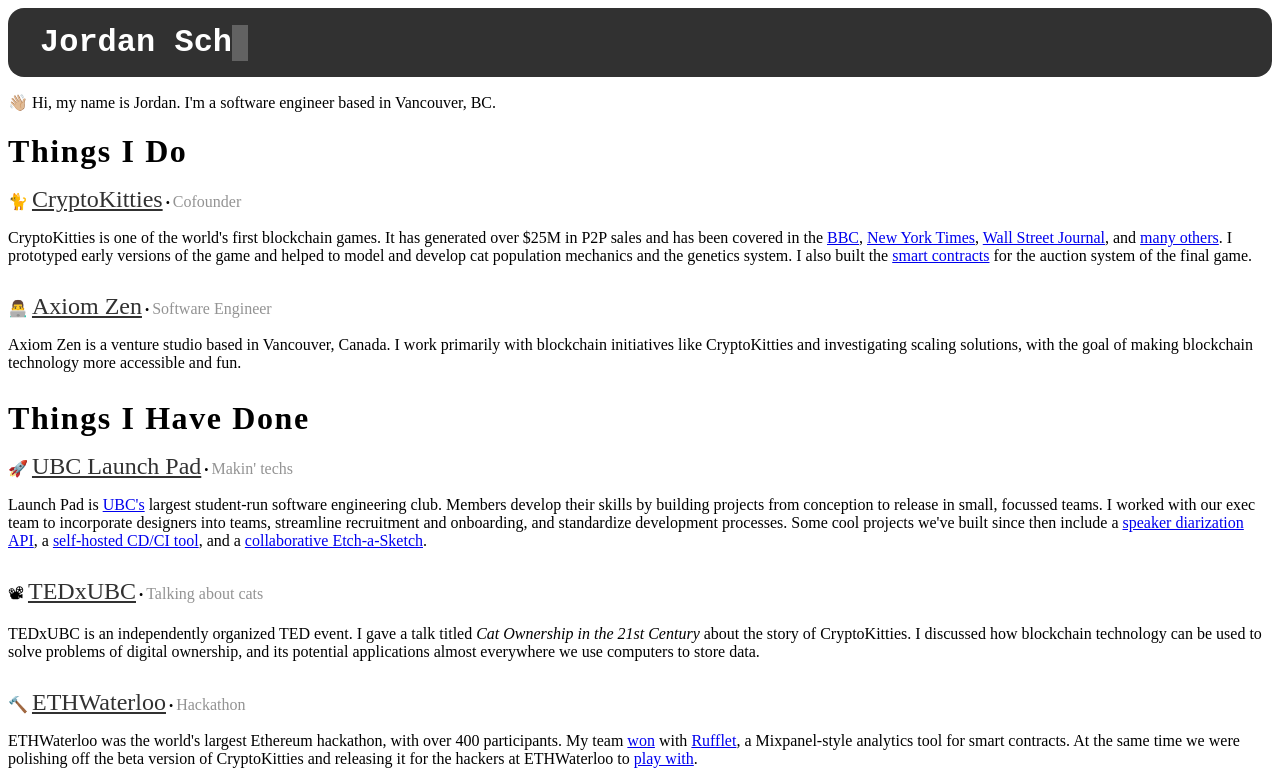
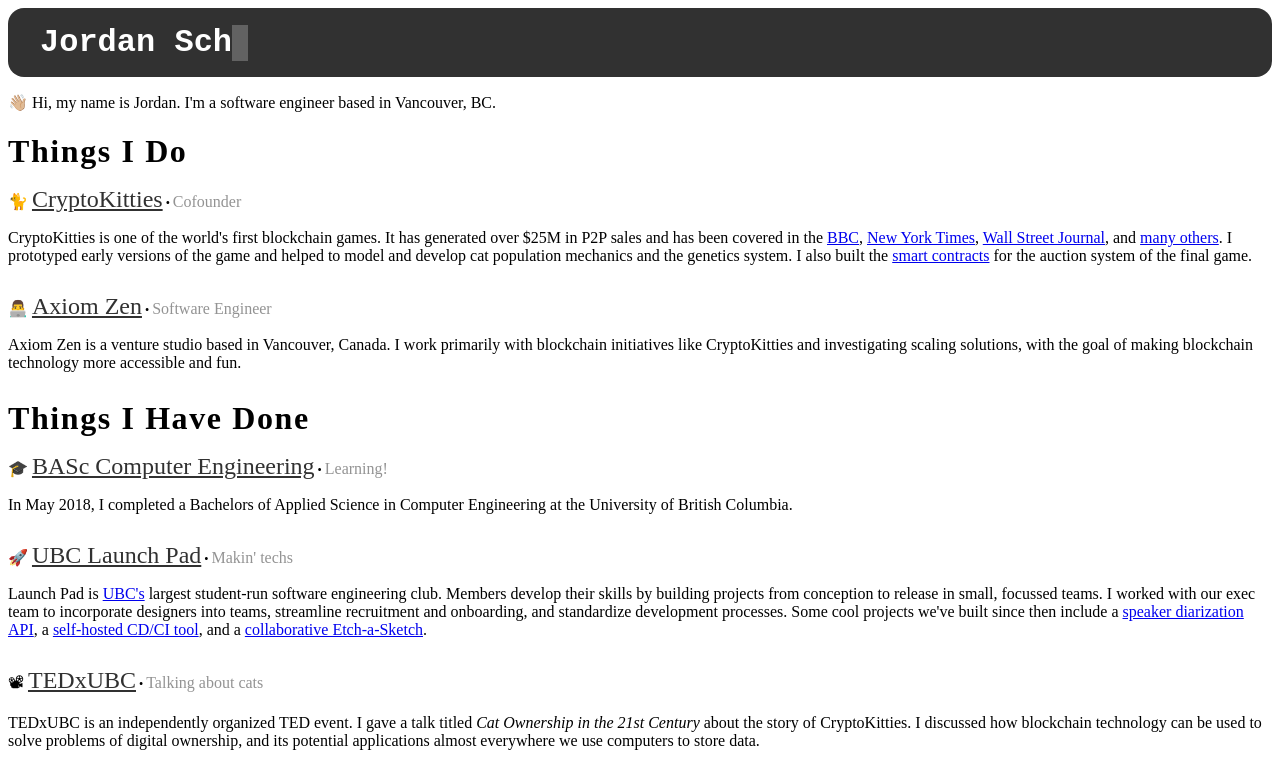
Before and after one commit to jordanschalm/jordanschalm.github.io, a Gatsby site: page / in a window 1280 px wide. Shown: the top 775 px of the page. Built offline with nearby package versions, Linux system fonts and the light colour scheme; Gatsby itself is replaced by a stand-in of ours.

Commit message:
Change name of dev script develop->dev Add UBC degree in data

```diff
--- a/package.json
+++ b/package.json
@@ -16,7 +16,7 @@
   "scripts": {
     "build": "gatsby build",
     "deploy": "gatsby build && gh-pages -d public -b master",
-    "develop": "gatsby develop",
+    "dev": "gatsby develop",
     "lint": "prettier --write 'src/**/*.js'",
     "test": "echo \"Error: no test specified\" && exit 1"
   },
--- a/src/data.js
+++ b/src/data.js
@@ -40,6 +40,18 @@
       },
     ],
     older: [
+      {
+        name: 'BASc Computer Engineering',
+        subheader: 'Learning!',
+        url: 'https://ubc.ca',
+        emoji: '🎓',
+        date: {
+          start: Moment('2013-09', MONTH_F),
+          end: Moment('2018-04', MONTH_F),
+        },
+        description: `In May 2018, I completed a Bachelors of Applied Science
+          in Computer Engineering at the University of British Columbia.`,
+      },
       {
         name: 'UBC Launch Pad',
         subheader: "Makin' techs",
```
